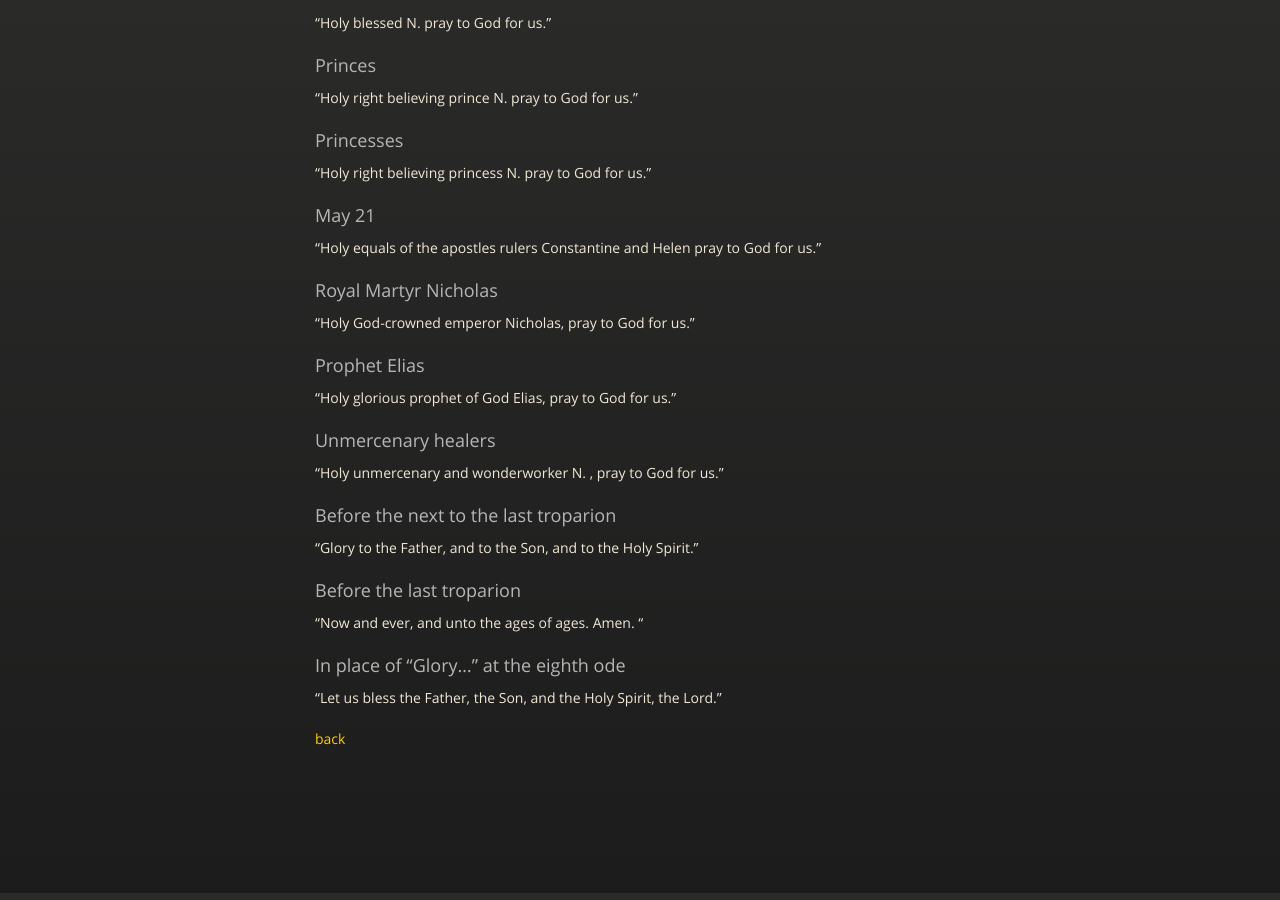
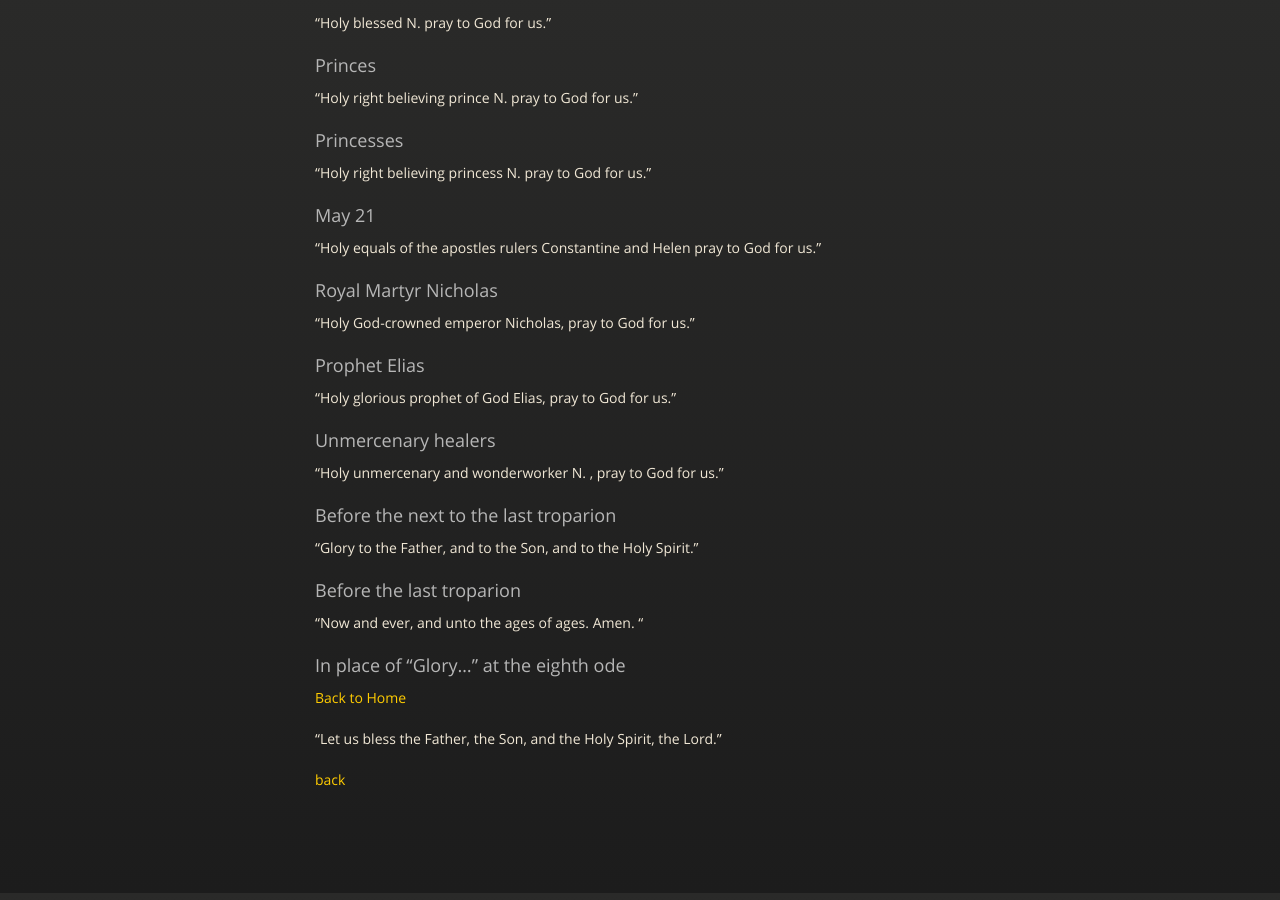
Before and after one commit to markjville/markjville.github.io, a Jekyll site: the page built from docs/refrains-canon.md, in a window 1280 px wide and 900 px high, scrolled down 1807 px. Built offline with Jekyll 4.4.1, drawn with Linux system fonts in a browser that asks for light colours; our own code applies the rules of GitHub Pages for plain Markdown files.

Commit message:
Update refrains-canon.md

```diff
--- a/docs/refrains-canon.md
+++ b/docs/refrains-canon.md
@@ -114,6 +114,8 @@
 
 ### In place of "Glory..." at the eighth ode
 
+[Back to Home](https://markjville.github.io/)
+
 “Let us bless the Father, the Son, and the Holy Spirit, the Lord.”
 
 [back](./)
```
